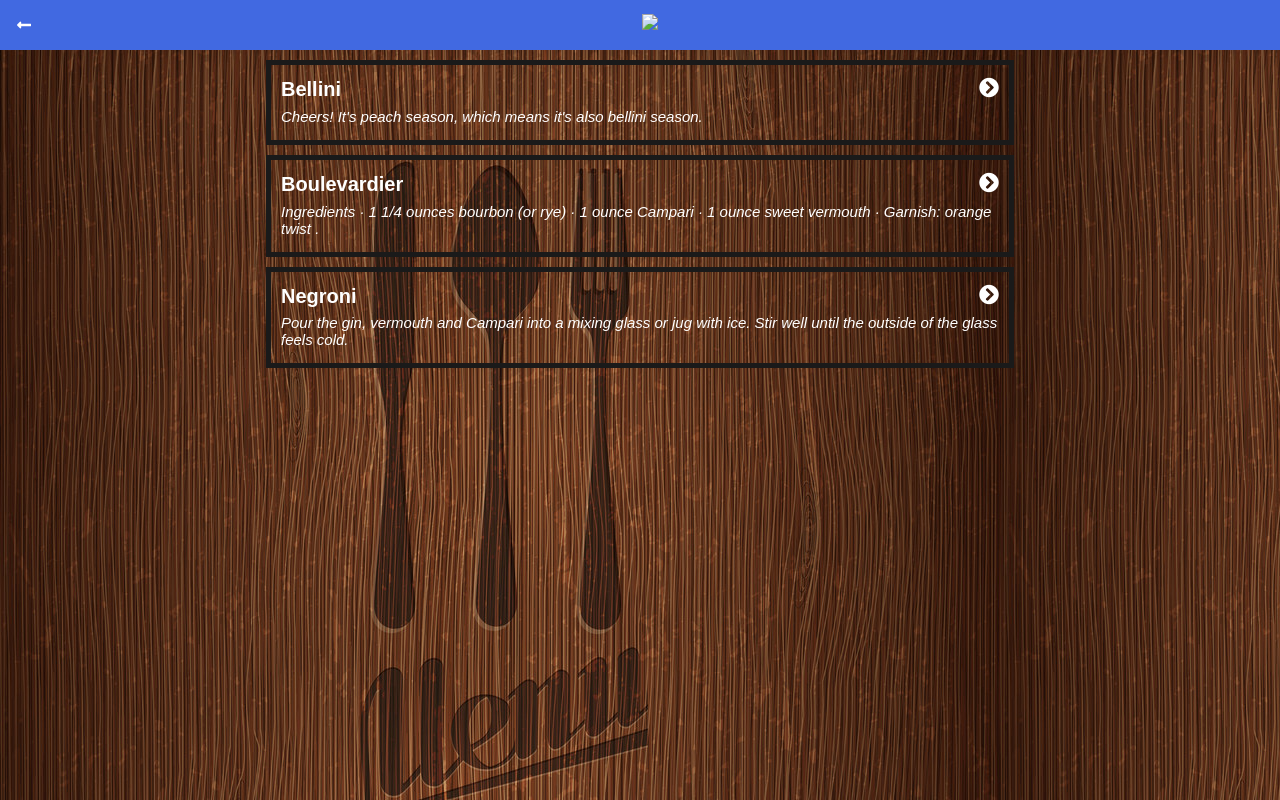
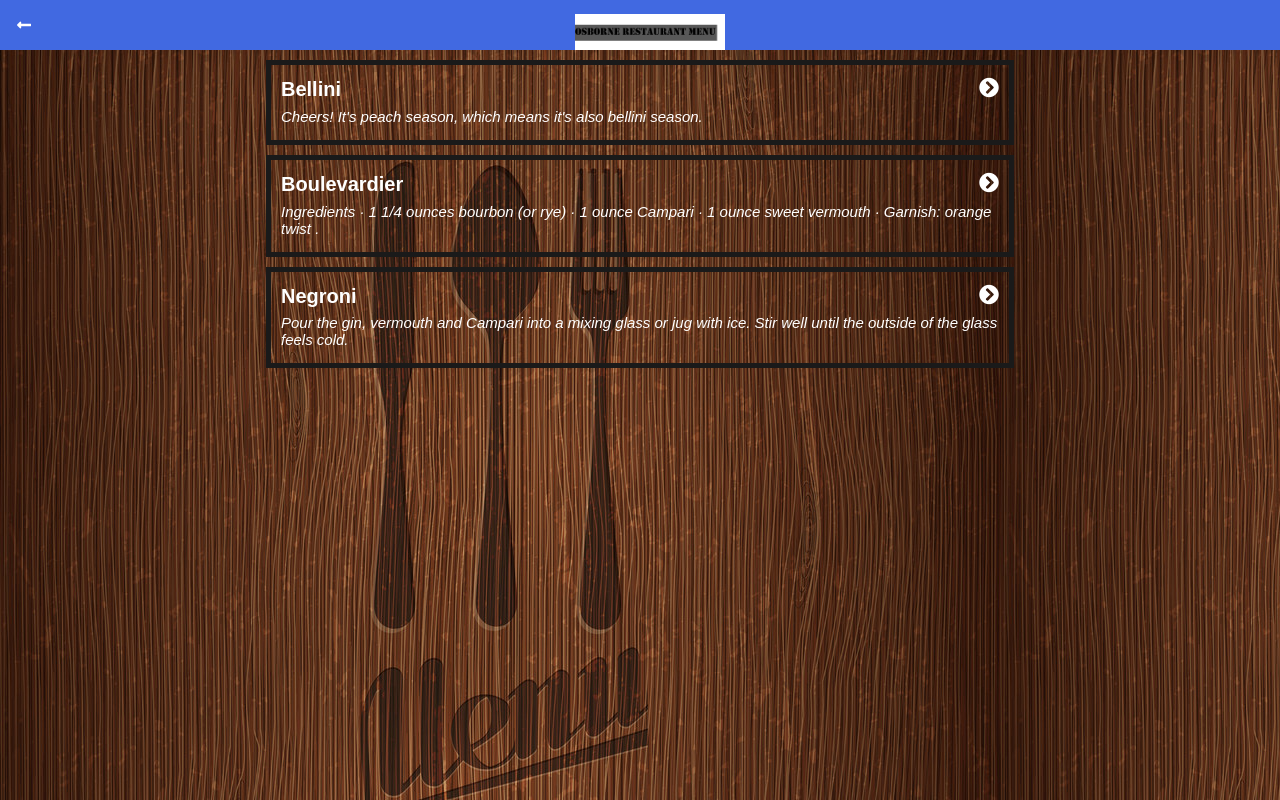
Before and after one commit to sibongiseniosborne92-ITvarsity/module-3-assessment-2, a plain HTML site: page Drinks.html in a window 1280 px wide. Drawn offline with Linux system fonts and the light colour scheme.

Commit message:
submission of module-3-assesment-2

```diff
--- a/Drinks.html
+++ b/Drinks.html
@@ -14,7 +14,7 @@
                 <i class="fas fa-long-arrow-alt-left"></i>
             </a>
 
-            <img src="images/logo-text.png">
+            <img src="images/Screenshot%20(4).png">
 
         </div>
 
```
